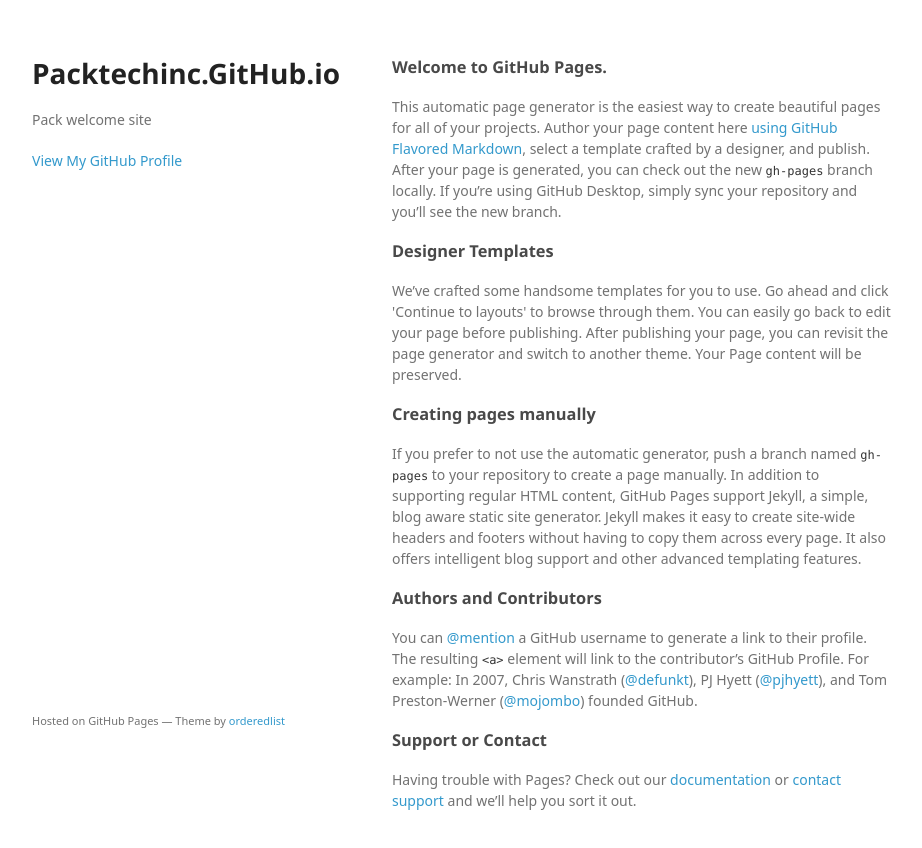
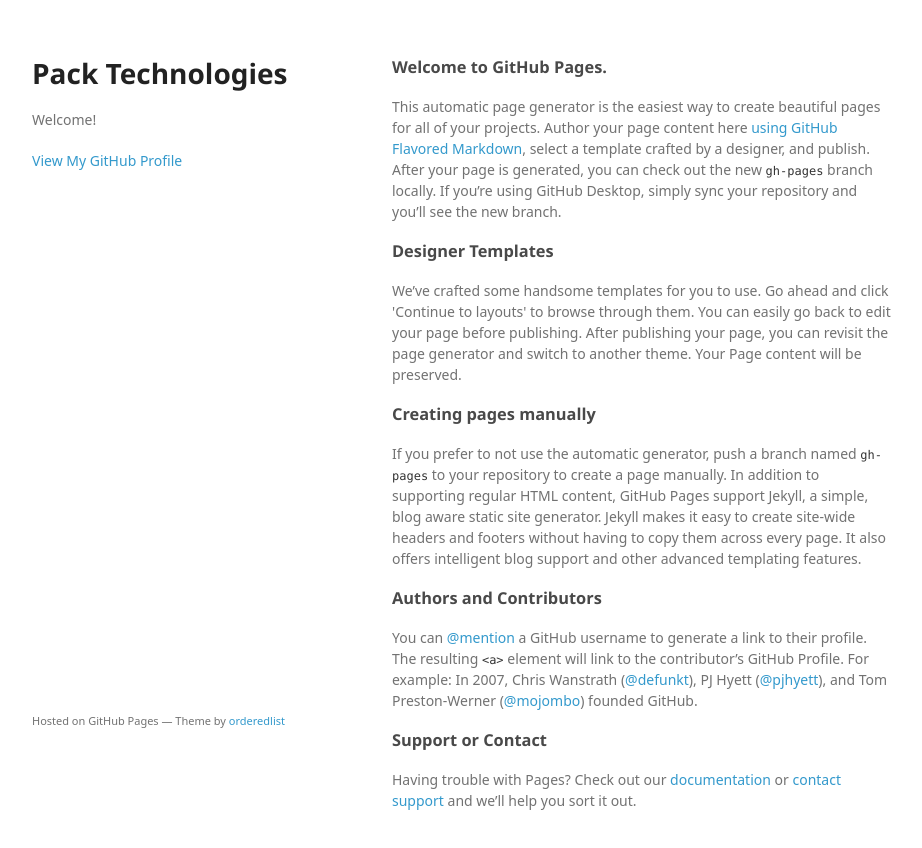
Before and after one commit to packtechinc/packtechinc.github.io, a plain HTML site: page index.html in a window 1280 px wide. Shown: the whole page, without its empty margins (178-1100 px from the left). Drawn offline with Linux system fonts and the light colour scheme; a web font is replaced by a local one.

Commit message:
update <h1>
super quick, simple change

```diff
--- a/index.html
+++ b/index.html
@@ -15,8 +15,8 @@
   <body>
     <div class="wrapper">
       <header>
-        <h1>Packtechinc.GitHub.io</h1>
-        <p>Pack welcome site</p>
+        <h1>Pack Technologies</h1>
+        <p>Welcome!</p>
 
 
         <p class="view"><a href="https://github.com/packtechinc">View My GitHub Profile</a></p>
```
